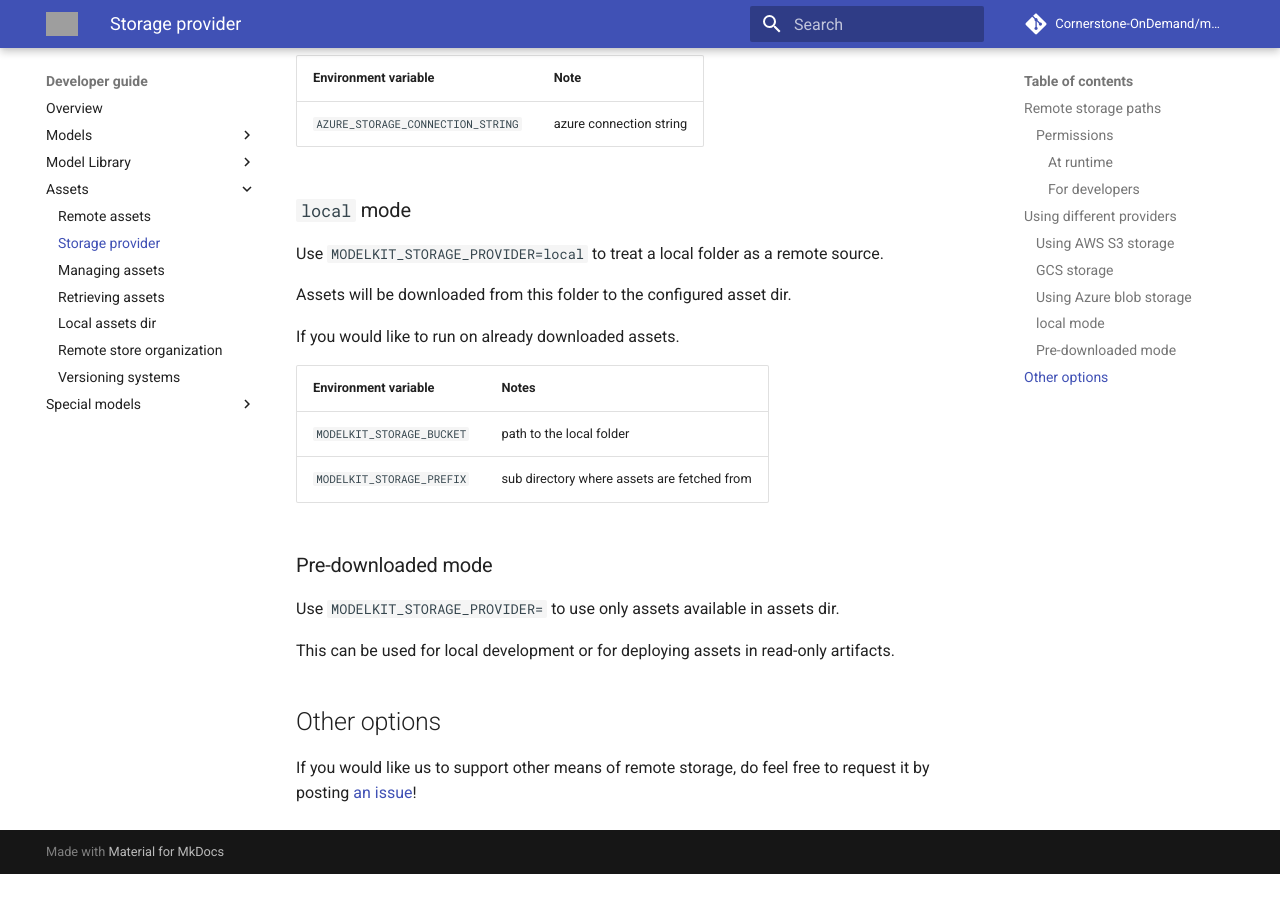
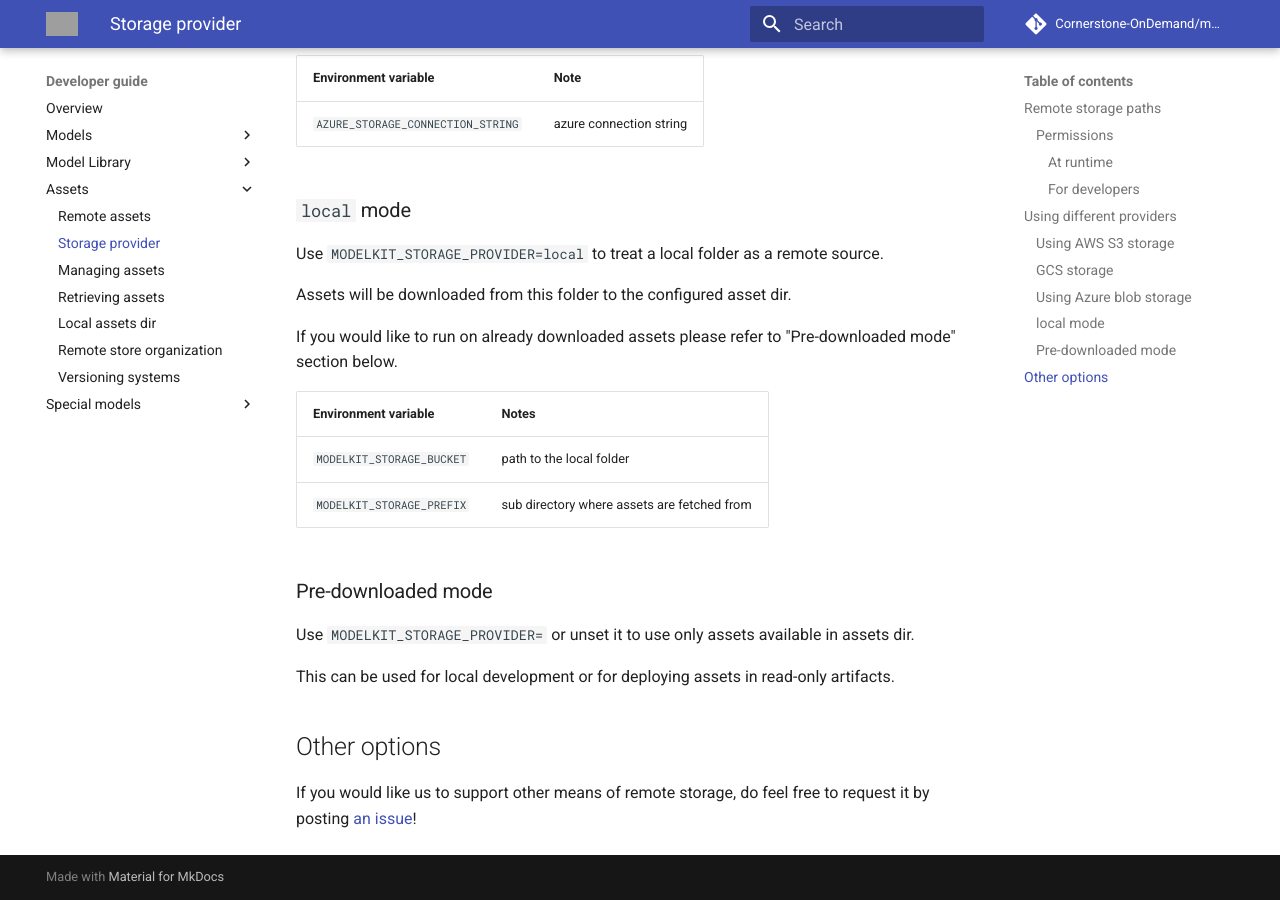
Before and after one commit to Cornerstone-OnDemand/modelkit, an MkDocs documentation site: the page built from docs/assets/storage_provider.md, in a window 1280 px wide and 900 px high, scrolled down 2364 px. Built offline with MkDocs 1.6.1 and Material for MkDocs 9.7.7, drawn with Linux system fonts in a browser that asks for light colours; comment, search, counter and statistics services are not loaded; before the commit the page ends 3238 px from its top, so only the background shows below that; grey boxes are pictures that could not be loaded.

Commit message:
Update doc after review

```diff
--- a/docs/assets/storage_provider.md
+++ b/docs/assets/storage_provider.md
@@ -84,7 +84,7 @@ Use `MODELKIT_STORAGE_PROVIDER=local` to treat a local folder as a remote source
 
 Assets will be downloaded from this folder to the configured asset dir.
 
-If you would like to run on already downloaded assets.
+If you would like to run on already downloaded assets please refer to "Pre-downloaded mode" section below.
 
 | Environment variable             | Notes                 |
 | -------------------------------- | --------------------- |
@@ -93,7 +93,7 @@ If you would like to run on already downloaded assets.
 
 ### Pre-downloaded mode
 
-Use `MODELKIT_STORAGE_PROVIDER=` to use only assets available in assets dir.
+Use `MODELKIT_STORAGE_PROVIDER=` or unset it to use only assets available in assets dir.
 
 This can be used for local development or for deploying assets in read-only artifacts.
 
```
